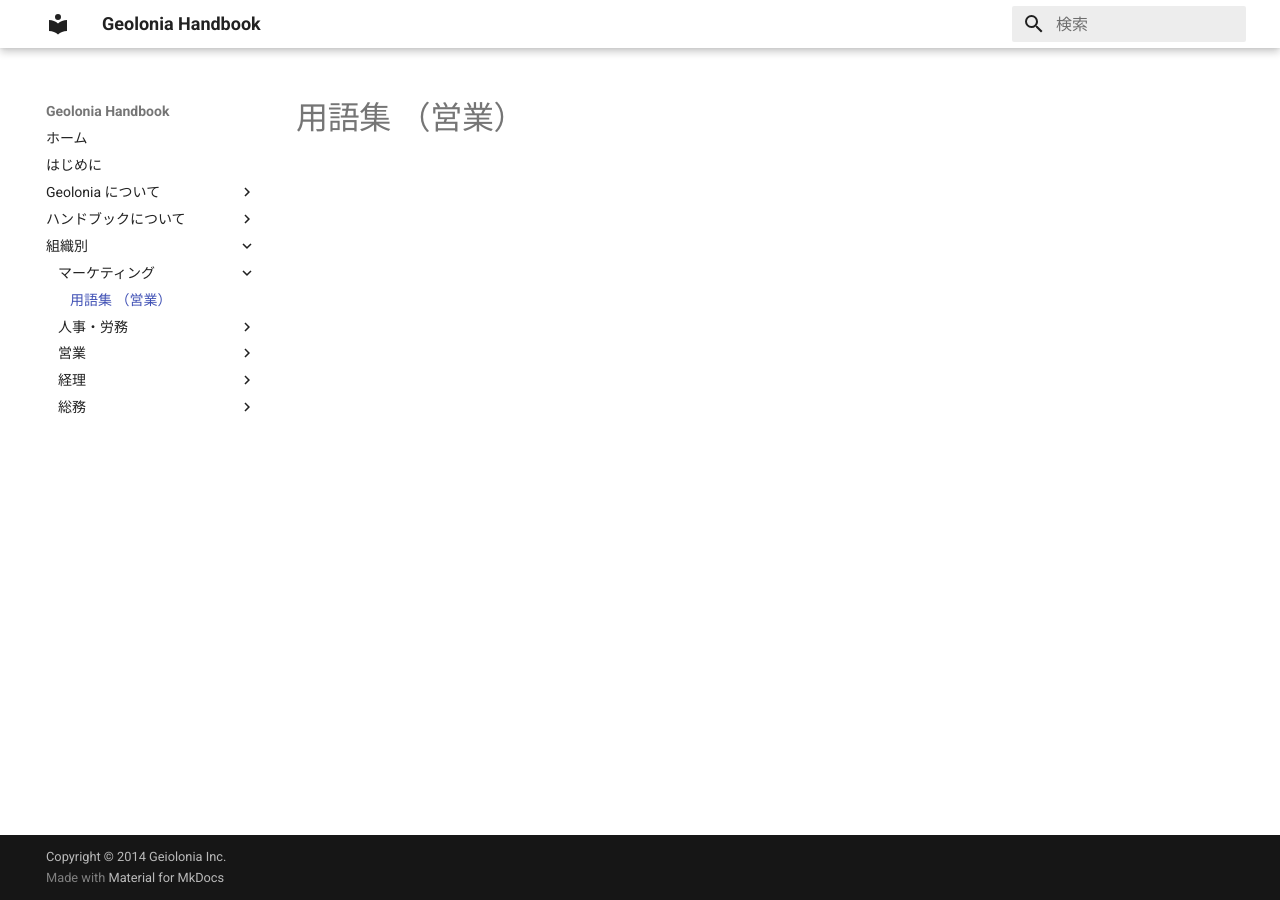
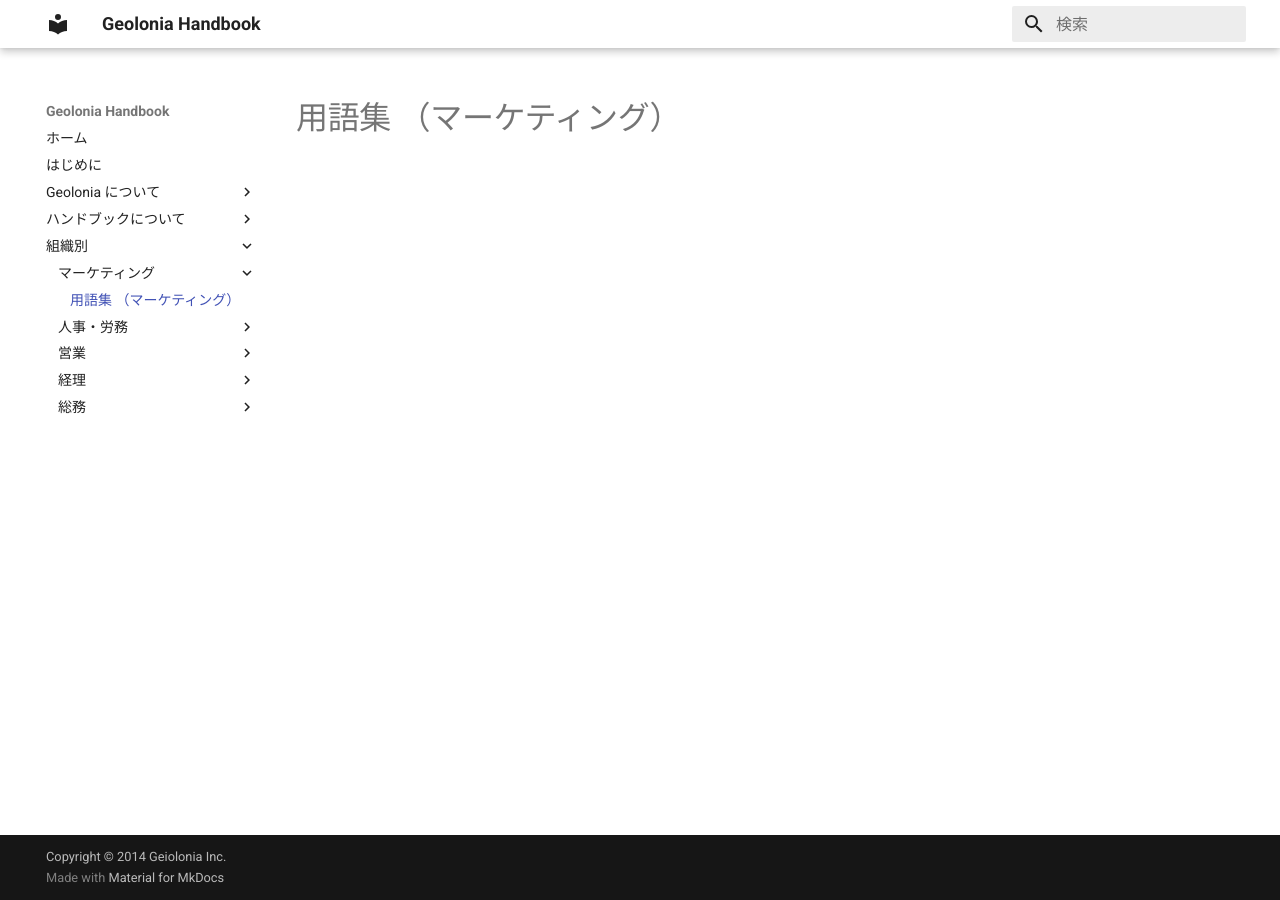
Before and after one commit to yuna-shinguryo/handbook.geolonia.com, an MkDocs documentation site: the page built from docs/組織別/マーケティング/glossary.md, in a window 1280 px wide. Built offline with MkDocs 1.6.1 and Material for MkDocs 9.7.7, drawn with Linux system fonts in a browser that asks for light colours.

Commit message:
some fix

```diff
--- a/docs/組織別/マーケティング/glossary.md
+++ b/docs/組織別/マーケティング/glossary.md
@@ -1 +1 @@
-# 用語集 （営業）
+# 用語集 （マーケティング）
```
